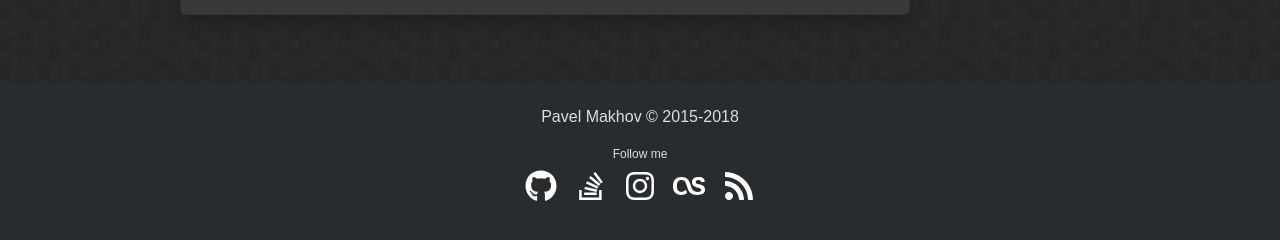
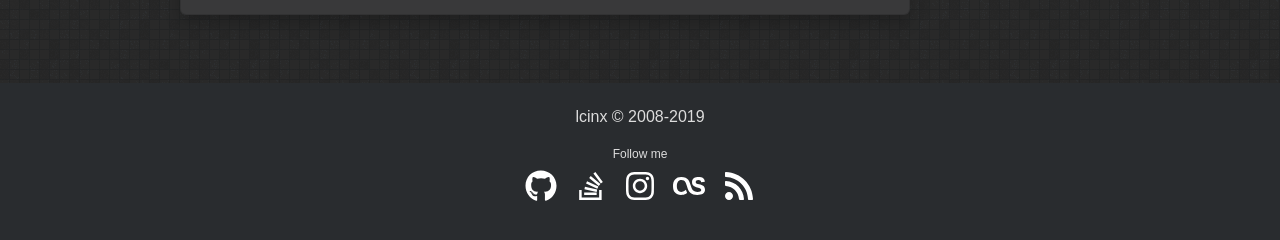
Before and after one commit to lcinx/lcinx.github.io, a Jekyll site: the page built from index.html, in a window 1280 px wide and 900 px high, scrolled down 776 px. Shown: the part 635-875 px from the top of the window. Built offline with Jekyll 4.4.1, drawn with Linux system fonts in a browser that asks for light colours.

Commit message:
Update _config.yml

```diff
--- a/_config.yml
+++ b/_config.yml
@@ -4,14 +4,14 @@ name: Blog Name
 description: Software Developer
 
 # Url is currently only used only for the RSS feed in feed.xml
-url: http://streetturtle.github.io
+url: http://blog.lcinx.com
 #url: http://localhost:4000
 
 # For a project page here should be a project name. Otherwise (for user's/organization's page leave it empty)
 baseurl: '/lcinx.github.io'
 
-author: Pavel Makhov
-copyright: 2015-2018
+author: lcinx
+copyright: 2008-2019
 
 share:
   facebook: true
@@ -38,7 +38,7 @@ yandex_metrica:
 # Set this to your disqus shortname to enable comments. Note that the 'comments'
 # setting below must also be true. Individual posts can override 'comments' to
 # disable on a post-by-post basis
-disqus: streetturtle
+disqus: lcinx
 comments: false
 
 permalink: /:year/:month/:title/
```
